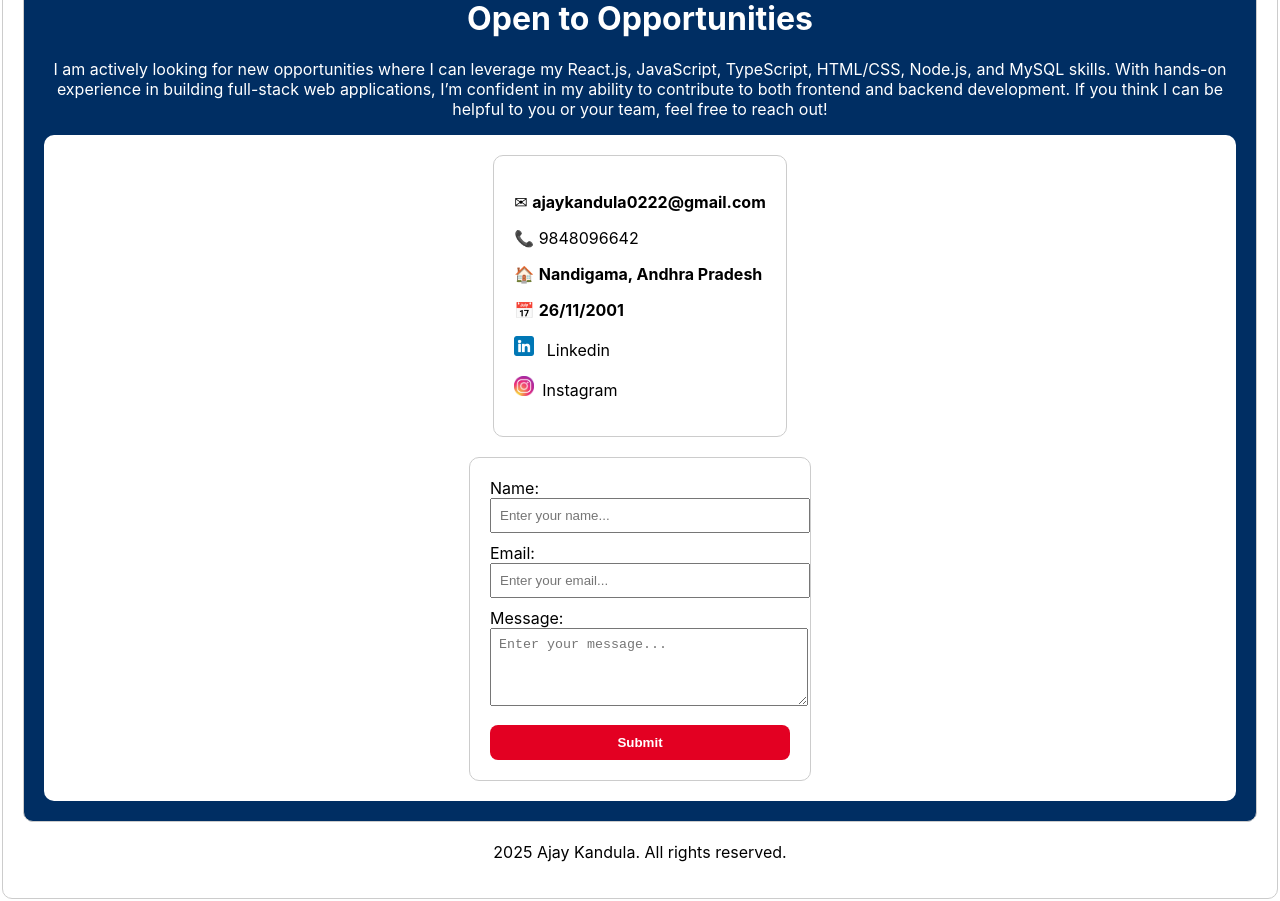
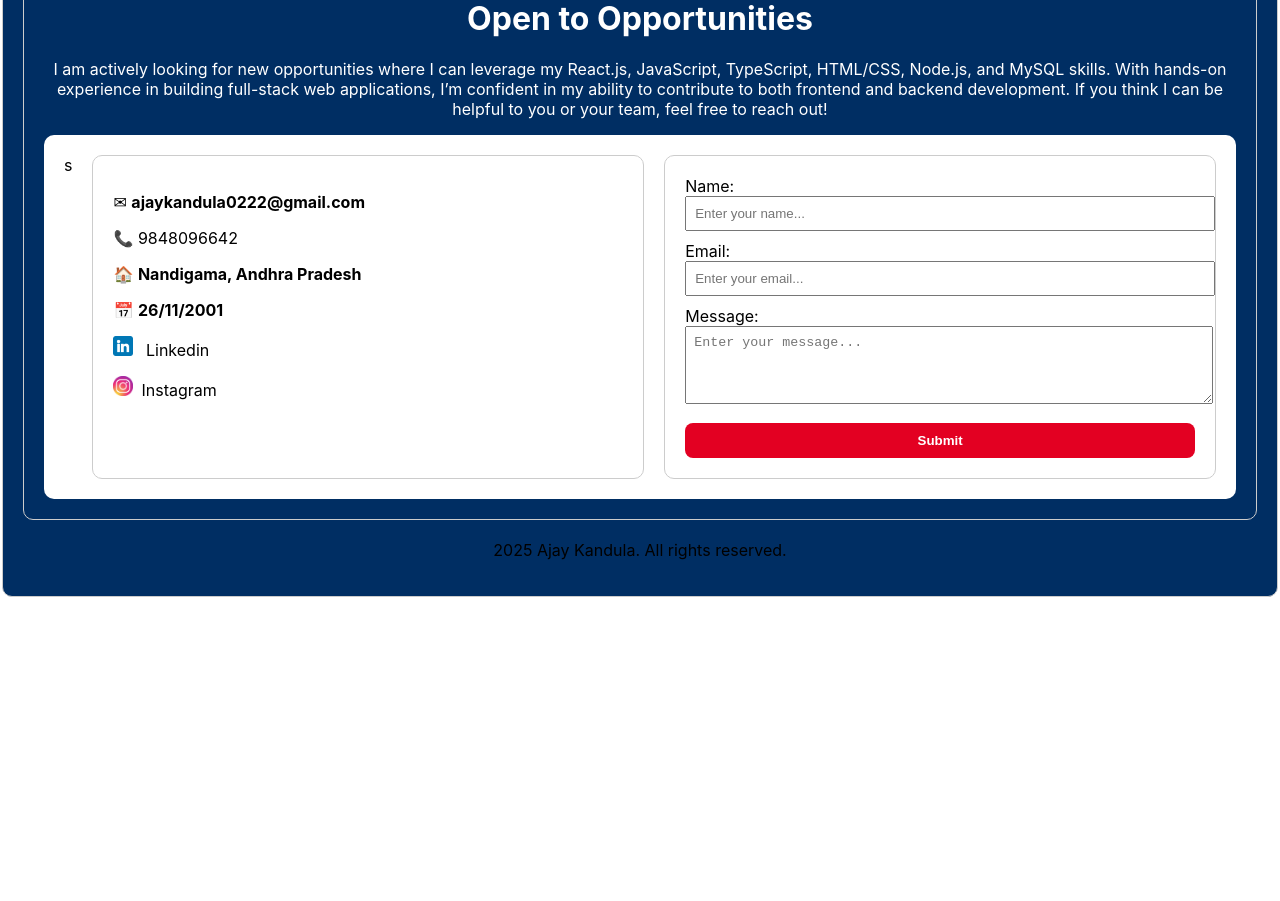
Before and after one commit to Ajay-kandula/Protfolio, a React (Create React App) app: page / in a window 1280 px wide. Shown: the part 3760-4661 px from the top of the page. After the commit the page ends 4359 px from the top, so only its background shows below. Built offline with nearby package versions, Linux system fonts and the light colour scheme.

Commit message:
"update"

```diff
--- a/src/App.js
+++ b/src/App.js
@@ -9,7 +9,7 @@ import Drives from "./Component/What Drives Me";
 
 function App(){
  return(
-   <div style={{justifyContent:'space-between',alignItems:'center',border:'1px solid #ccc',borderRadius:"10px",padding:'20px',margin:'2px'}}>
+   <div style={{justifyContent:'space-between',alignItems:'center',border:'1px solid #ccc',borderRadius:"10px",padding:'20px',margin:'2px',backgroundColor:"#002e63"}}>
     <Nabvar/>
     <About/>
     <Education/>
--- a/src/Component/About.js
+++ b/src/Component/About.js
@@ -19,7 +19,7 @@ function About() {
                 color: "white"
             }}
         >
-            {/* Image Section */}
+
             <div style={{
                 flex: "1 1 300px",
                 display: "flex",
@@ -30,8 +30,8 @@ function About() {
                     src={image}
                     alt="Ajay Kandula"
                     style={{
-                        width: '250px',
-                        height: '250px',
+                        width: '350px',
+                        height: '350px',
                         borderRadius: '50%',
                         objectFit: 'cover',
                         boxShadow: '0 10px 20px rgba(255, 16, 16, 0.73)',
@@ -40,7 +40,7 @@ function About() {
                 />
             </div>
 
-            {/* Text Section */}
+
             <div style={{ flex: "2 1 400px", padding: "10px" }}>
                 <h1 style={{
                     textAlign: 'center',
--- a/src/Component/Contact.js
+++ b/src/Component/Contact.js
@@ -69,15 +69,19 @@ function Contact() {
                     I am actively looking for new opportunities where I can leverage my React.js, JavaScript, TypeScript, HTML/CSS, Node.js, and MySQL skills. With hands-on experience in building full-stack web applications, I’m confident in my ability to contribute to both frontend and backend development. If you think I can be helpful to you or your team, feel free to reach out!
                 </p>
 
-                <section id="contact" style={{
+                <section id="contact"  style={{
     display: "flex",
-    flexDirection: 'column',
-    alignItems: 'center',
+    flexDirection: window.innerWidth <= 768 ? 'column' : 'row',
+    justifyContent: 'space-around',
+    flexWrap: 'wrap',
     gap: '20px',
     padding: '20px',
     backgroundColor: 'white',
-    borderRadius: '10px'
-}}>
+    borderRadius: '10px',
+    boxSizing: 'border-box',
+    maxWidth: '100%',
+    overflowX: 'hidden'
+}}>s
                     <div style={{
                         flex: "1",
                         minWidth: '250px',
--- a/src/Component/Navbar.js
+++ b/src/Component/Navbar.js
@@ -85,8 +85,8 @@ function Nabvar() {
             src={AjayImage}
             alt="Ajay Kandula"
             style={{
-              width: "250px",
-              height: "250px",
+              width: "350px",
+              height: "350px",
               borderRadius: "50%",
               objectFit: 'cover',
               boxShadow: '0 10px 20px rgb(235, 255, 16)',
```
